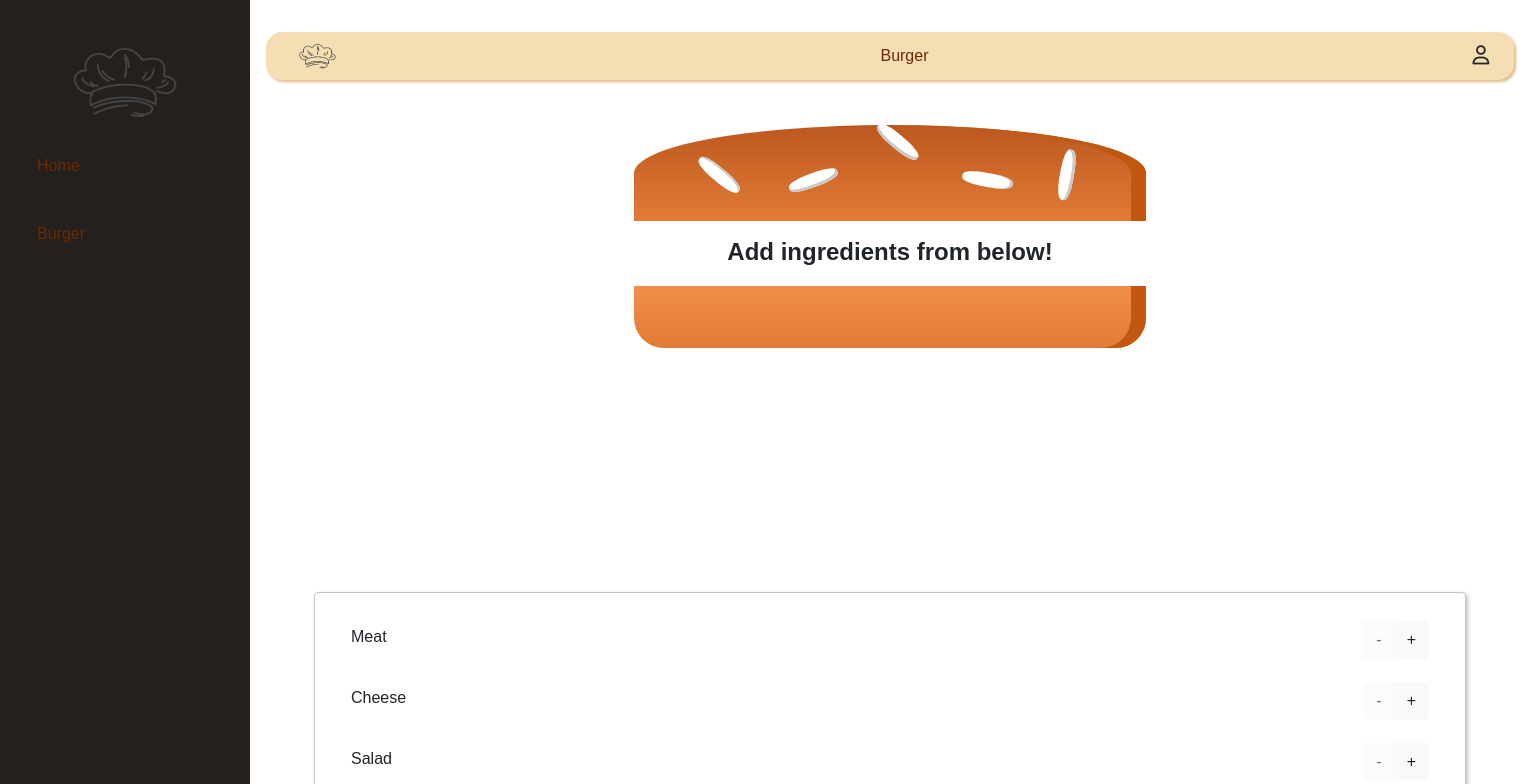
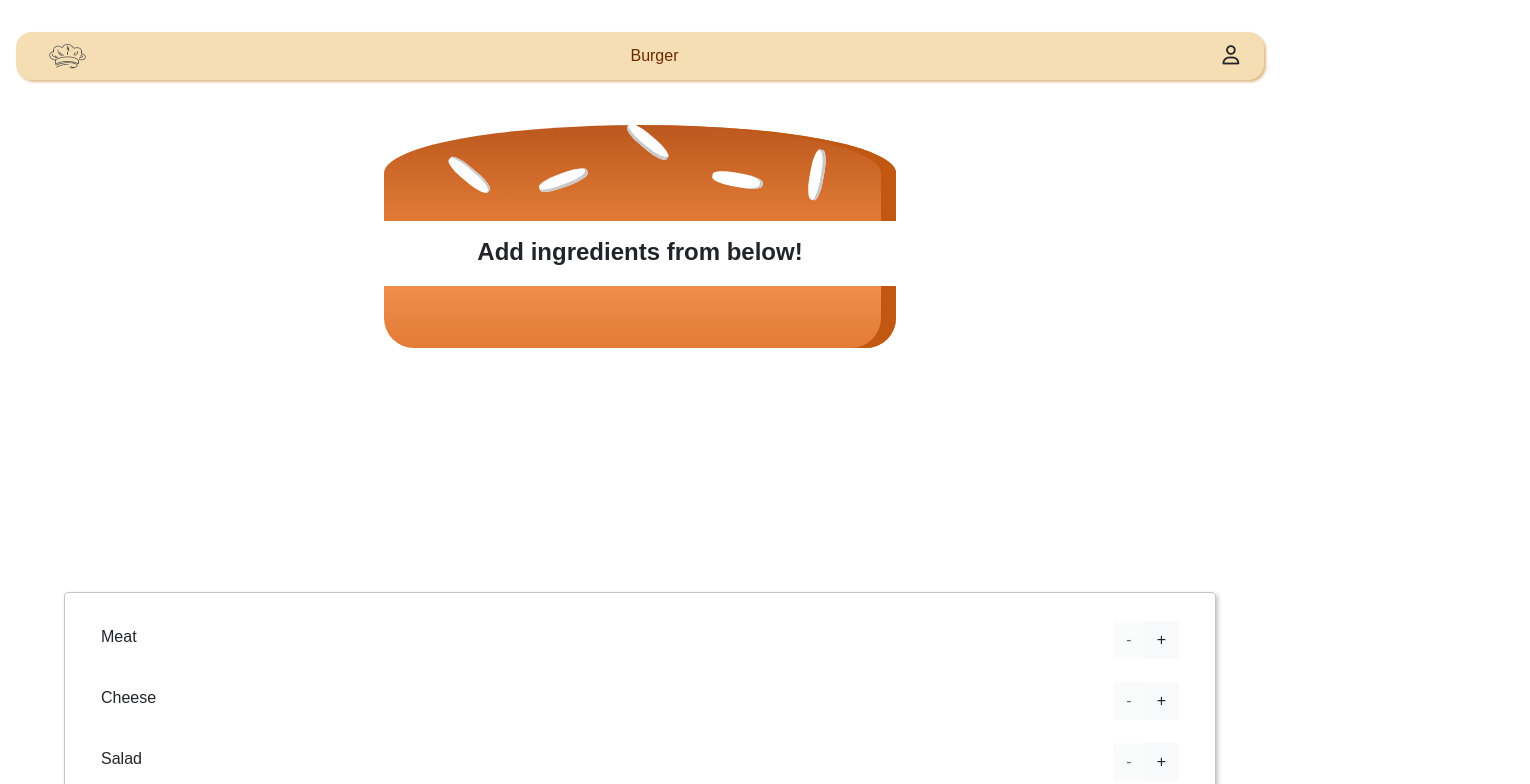
Before and after one commit to JunboJ/burgerbuilder-react, a React (Create React App) app: page / in a window 1280 px wide. Shown: the top 784 px of the page, 1530 px wide, since content can reach past the window. Built offline with nearby package versions, Linux system fonts and the light colour scheme; a web font is replaced by a local one.

Commit message:
front end update on sidebar and toggle button

```diff
--- a/package.json
+++ b/package.json
@@ -5,6 +5,7 @@
   "dependencies": {
     "bootstrap": "^4.3.1",
     "prop-types": "^15.7.2",
+    "radium": "^0.26.0",
     "react": "^16.11.0",
     "react-dom": "^16.11.0",
     "react-scripts": "3.2.0"
--- a/src/components/Layout/Layout.js
+++ b/src/components/Layout/Layout.js
@@ -1,4 +1,4 @@
-import React from 'react';
+import React, { useState } from 'react';
 
 import Aux from '../../hoc/Auxiliary';
 import classes from './Layout.module.css';
@@ -6,11 +6,23 @@ import NavBar from '../Nav/NavBar/NavBar';
 import SideBar from '../Nav/SideBar/SideBar';
 
 const Layout = props => {
+    const [showSideBarState, setShowSideBarState] = useState({
+        showSideBar: false
+    });
+
+    const toggleSideBar = () => {
+        setShowSideBarState({
+            showSideBar: !showSideBarState.showSideBar
+        });
+    };
+
+    const mainClass = showSideBarState.showSideBar ? classes.main_showSideBar : classes.main_hideSideBar;
+
     return (
-        <div className={classes.main}>
+        <div className={mainClass}>
             <header className={classes.Header} style={{ diaplay: 'flex', flexBasis: '100%' }}>
-                <SideBar />
-                <NavBar />
+                <SideBar show={showSideBarState.showSideBar}/>
+                <NavBar showSideBar={showSideBarState.showSideBar} logoClicked={toggleSideBar}/>
             </header>
             <main className={classes.Content}>
                 {props.children}
--- a/src/components/Layout/Layout.module.css
+++ b/src/components/Layout/Layout.module.css
@@ -1,5 +1,9 @@
-.main {
+.main_showSideBar {
     margin-left: 250px;
+}
+
+.main_hideSideBar {
+    margin-left: 0;
 }
 
 .Header {
--- a/src/components/Nav/NavBar/NavBar.js
+++ b/src/components/Nav/NavBar/NavBar.js
@@ -1,14 +1,15 @@
-import React from 'react';
+import React, { useState } from 'react';
+import Radium from 'radium';
 import classes from './NavBar.module.css';
 import Logo from '../../UI/Logo/Logo';
 import NavBarItem from './NavBarItem/NavBarItem';
 
 const NavBar = props => {
-
+    const logoBtn = props.showSideBar ? <div><p style={{ fontSize: '1.8rem', textAlign: 'center', color: 'white'}}>&times;</p></div> : <Logo slogan="Build Yourself" />;
     return (
         <div className={classes.NavBar}>
-            <div>
-                <Logo slogan="Build Yourself" />
+            <div onClick={props.logoClicked} className={classes.logoBtnBehaviour}>
+                {logoBtn}
             </div>
             <nav className={classes.NavItemsWrapper}>
                 <NavBarItem link='/'>Burger</NavBarItem>
@@ -19,4 +20,4 @@ const NavBar = props => {
         </div>
     );
 }
-export default NavBar;
+export default Radium(NavBar);
--- a/src/components/Nav/NavBar/NavBar.module.css
+++ b/src/components/Nav/NavBar/NavBar.module.css
@@ -13,6 +13,16 @@
     margin: auto 2rem;
     text-align: center;
     height: 100%;
+}
+
+.logoBtnBehaviour {
+    cursor: pointer;
+    z-index: 400;
+}
+
+.sideBarCloseBtn {
+    font-size: 4rem;
+    text-align: center;
 }
 
 .LoginBtn {
--- a/src/components/Nav/SideBar/SideBar.js
+++ b/src/components/Nav/SideBar/SideBar.js
@@ -3,11 +3,16 @@ import React from 'react';
 import classes from './SideBar.module.css';
 import LogoIcon from '../../UI/Logo/Logo';
 import NavBarItem from '../NavBar/NavBarItem/NavBarItem';
+import Backdrop from '../../UI/Backdrop/Bakcdrop';
+import Aux from '../../../hoc/Auxiliary';
 
 const SideBar = props => {
+    const sideBarClass = props.show ? classes.SideBarWrapper_show : classes.SideBarWrapper_hide
 
     return (
-        <div className={classes.SideBarWrapper}>
+        <Aux>
+            <Backdrop show={props.show} />
+            <div className={sideBarClass}>
                 <div className={classes.SideBarLogoWrapper}>
                     <LogoIcon ></LogoIcon>
                 </div>
@@ -16,6 +21,7 @@ const SideBar = props => {
                     <NavBarItem link='/'>Burger</NavBarItem>
                 </div>
             </div>
+        </Aux>
     );
 }
 export default SideBar;
--- a/src/components/Nav/SideBar/SideBar.module.css
+++ b/src/components/Nav/SideBar/SideBar.module.css
@@ -1,4 +1,4 @@
-.SideBarWrapper {
+.SideBarWrapper_show {
     display: flex;
     flex-flow: column;
     position: fixed;
@@ -8,7 +8,11 @@
     height: 100vh;
     padding: 2rem;
     background-color: #24201e;
-    z-index: 200;
+    z-index: 400;
+}
+
+.SideBarWrapper_hide {
+    display: none;
 }
 
 .SideBarLogoWrapper {
--- /dev/null
+++ b/src/components/UI/Backdrop/Backdrop.module.css
@@ -0,0 +1,9 @@
+.Backdrop {
+    position: fixed;
+    top: 0;
+    left: 0;
+    width: 100vw;
+    height: 100vh;
+    z-index: 100;
+    background-color: rgba(0, 0, 0, 0.5);
+}
--- a/src/components/UI/Backdrop/Bakcdrop.js
+++ b/src/components/UI/Backdrop/Bakcdrop.js
@@ -0,0 +1,7 @@
+import React from 'react';
+import classes from './Backdrop.module.css';
+
+const Bakcdrop = props => (
+    props.show ? <div className={classes.Backdrop}></div> : null
+);
+export default Bakcdrop;
```
Also changed, not shown: 1 other file (tests, documents, lock files or other folders). Lines whose indentation alone changed are shown as unchanged.
